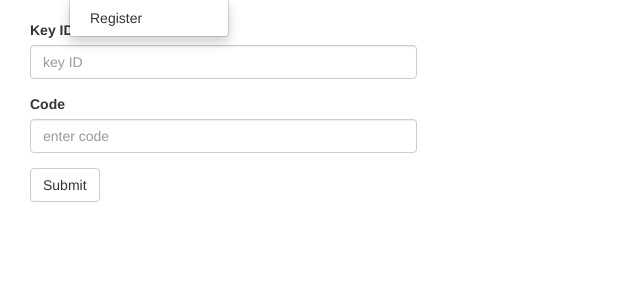
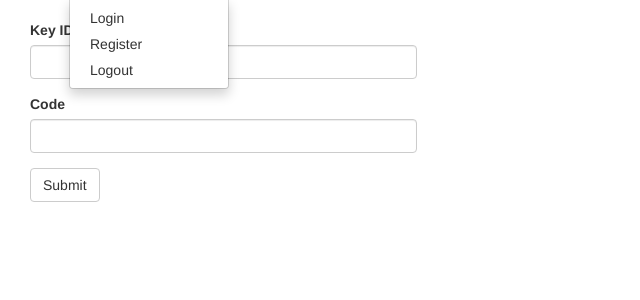
Before and after one commit to Cightline/Spearmint, a Flask app: page /register in a window 1280 px wide, after a click on "Common". Shown: the part 52-352 px from the top of the page, without its empty margins (0-640 px from the left). Run offline with Flask 2, Linux system fonts and the light colour scheme; some libraries are stand-ins or nearby versions.

Commit message:
cosmetic

```diff
--- a/main.py
+++ b/main.py
@@ -8,7 +8,8 @@ from flask import Flask, render_template, request, redirect, session, url_for, \
                   escape, Response
 
 from flask.ext.sqlalchemy import SQLAlchemy
-from flask.ext.login      import LoginManager, login_user, current_user, login_required
+from flask.ext.login      import LoginManager, login_user, logout_user, current_user, \
+                                 login_required
 
 from werkzeug.security import generate_password_hash, check_password_hash
 
@@ -139,6 +140,13 @@ def login():
 
     return render_template('login.html')
 
+@app.route('/logout', methods=['POST', 'GET'])
+def logout():
+    if current_user.is_authenticated():
+        logout_user()
+        return render_template('info.html', info='Successfully logged out')
+
+    return render_template('info.html', info='You are not logged in')
 
 @app.route('/')
 def index():
@@ -237,6 +245,7 @@ def pi_lookup_form():
 
 
 @app.route('/pi_lookup', methods=['GET'])
+@login_required
 def pi_lookup():
     utils = Utils()
     pi    = Pi()
--- a/templates/header.html
+++ b/templates/header.html
@@ -28,7 +28,9 @@
           <li class="dropdown">
             <a href="#" class="dropdown-toggle" data-toggle="dropdown">Common<span class="caret"></span></a>
                 <ul class="dropdown-menu" role="menu">
+                    <li><a href="/login">Login</a></li>
                     <li><a href="/register">Register</a></li>
+                    <li><a href="/logout">Logout</a></li>
                 </ul>
 
           {% for href, name in navigation_bar %}
--- a/templates/login.html
+++ b/templates/login.html
@@ -5,8 +5,6 @@
 <div class="row">
     <div class="col-md-4">
         <div class="col-xs-4">
-            <h1>Login</h1>
-            <br>
             <div class="form-group">
             <form action="login"  name="login_user" id="submit_query" method="post">
                 <label for="email">Email</label>
--- a/templates/register.html
+++ b/templates/register.html
@@ -5,11 +5,11 @@
 <div class="col-md-4">
     <div class="form-group">
         <label for="register_keyid">Key ID</label>
-        <input type="text" class="form-control" id="register_keyid" placeholder="key ID" name="register_keyid">
+        <input type="text" class="form-control" id="register_keyid" name="register_keyid">
     </div>
     <div class="form-group">
         <label for="register_code">Code</label>
-        <input type="text" class="form-control" id="register_code" placeholder="enter code" name="register_code">
+        <input type="text" class="form-control" id="register_code" name="register_code">
     </div>
     <button type="submit" class="btn btn-default" value="submit">Submit</button>
 
```
Also changed, not shown: templates/info.html (+6 -1 lines).
